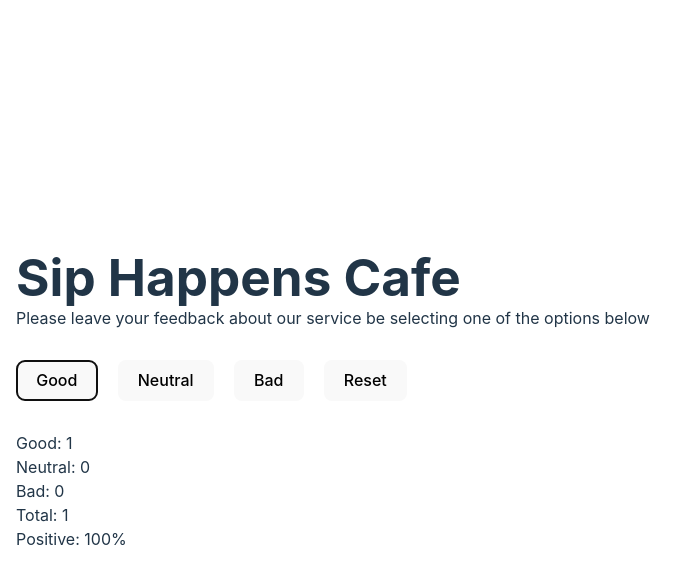
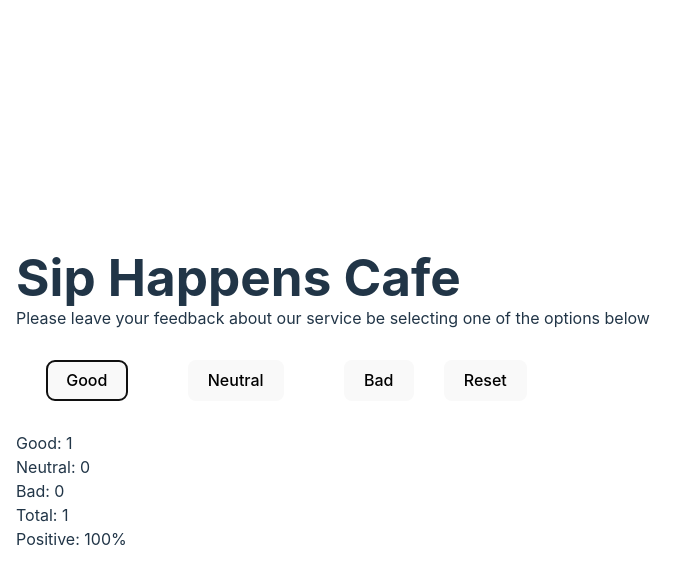
Before and after one commit to OlexandrSolo/goit-react-hw-02, a React (Vite) app: page / in a window 1280 px wide. Both pictures are taken after a click on the button "Good". Shown: the top 584 px of the page, without its empty margins (0-697 px from the left). Built offline with nearby package versions, Linux system fonts and the light colour scheme.

Commit message:
fix problems

```diff
--- a/src/App.jsx
+++ b/src/App.jsx
@@ -20,30 +20,47 @@ function App() {
     localStorage.setItem('user-review', JSON.stringify(count));
   }, [count]);
 
+  const updateFeedback = feedbackType => {
+    setCount({
+      ...count,
+      [feedbackType]: Number(count[feedbackType]) + 1,
+    });
+  };
+
   const messages = 'No feedback yet';
 
   const values = Object.values(count);
-
   const totalSize = values.reduce(
     (accumulator, currentValue) => accumulator + currentValue,
     0
   );
+  const positivePercent =
+    totalSize > 0 ? Math.round((count.good / totalSize) * 100) : 0;
 
-  const updateFeedback = feedbackType => {
-    setCount({
-      ...feedbackType,
-    });
-  };
   return (
     <div className={css.container}>
       <Description />
+
+      <Options refreshFeedback={updateFeedback} type={'good'} name={'Good'} />
       <Options
-        options={count}
-        updateFeedback={updateFeedback}
-        total={totalSize}
+        refreshFeedback={updateFeedback}
+        type={'neutral'}
+        name={'Neutral'}
       />
+      <Options refreshFeedback={updateFeedback} type={'bad'} name={'Bad'} />
+
+      {totalSize > 0 && (
+        <button onClick={() => setCount({ good: 0, neutral: 0, bad: 0 })}>
+          Reset
+        </button>
+      )}
+
       {totalSize !== 0 ? (
-        <Feedback userFeedBack={count} total={totalSize} />
+        <Feedback
+          userFeedBack={count}
+          total={totalSize}
+          results={positivePercent}
+        />
       ) : (
         <Notification textWarning={messages} />
       )}
--- a/src/components/Feedback/Feedback.jsx
+++ b/src/components/Feedback/Feedback.jsx
@@ -1,10 +1,9 @@
 import PropTypes from 'prop-types';
 import style from './Feedback.module.css';
 
-export default function Feedback({ userFeedBack, total }) {
-  const positivePercent = total > 0 ? (userFeedBack.good / total) * 100 : 0;
+export default function Feedback({ userFeedBack, results, total }) {
   return (
-    <div>
+    <>
       <ul>
         <li>
           <p>Good: {userFeedBack.good}</p>
@@ -19,14 +18,15 @@ export default function Feedback({ userFeedBack, total }) {
           <p>Total: {total}</p>
         </li>
         <li>
-          <p>Positive: {positivePercent.toFixed()}%</p>
+          <p>Positive: {results}%</p>
         </li>
       </ul>
-    </div>
+    </>
   );
 }
 
-Feedback.PropTypes = {
+Feedback.propTypes = {
   userFeedBack: PropTypes.object.isRequired,
-  total: PropTypes.number.isRequired,
+  results: PropTypes.number,
+  total: PropTypes.number,
 };
--- a/src/components/Options/Options.jsx
+++ b/src/components/Options/Options.jsx
@@ -1,48 +1,19 @@
 import PropTypes from 'prop-types';
 import style from './Options.module.css';
 
-export default function Options({ options, updateFeedback, total }) {
-  const userOutput = key => {
-    updateFeedback({
-      ...options,
-      [key]: Number(options[key]) + 1,
-    });
-  };
-
+export default function Options({ refreshFeedback, type, name }) {
   return (
-    <div>
-      <ul className={style.optionsList}>
-        <li>
-          <button onClick={() => userOutput('good')}>Good</button>
-        </li>
-        <li>
-          <button onClick={() => userOutput('neutral')}>Neutral</button>
-        </li>
-        <li>
-          <button onClick={() => userOutput('bad')}>Bad</button>
-        </li>
-        {total !== 0 && (
-          <li>
-            <button
-              onClick={() =>
-                updateFeedback({
-                  good: 0,
-                  neutral: 0,
-                  bad: 0,
-                })
-              }
-            >
-              Reset
-            </button>
-          </li>
-        )}
-      </ul>
-    </div>
+    <button
+      className={style.refreshButton}
+      onClick={() => refreshFeedback(type)}
+    >
+      {name}
+    </button>
   );
 }
 
 Options.propTypes = {
-  options: PropTypes.object.isRequired,
-  updateFeedback: PropTypes.func.isRequired,
-  total: PropTypes.number,
+  type: PropTypes.string.isRequired,
+  refreshFeedback: PropTypes.func.isRequired,
+  name: PropTypes.string.isRequired,
 };
--- a/src/components/Options/Options.module.css
+++ b/src/components/Options/Options.module.css
@@ -4,3 +4,6 @@
   margin-top: 30px;
   margin-bottom: 30px;
 }
+.refreshButton {
+  margin: 30px;
+}
```
